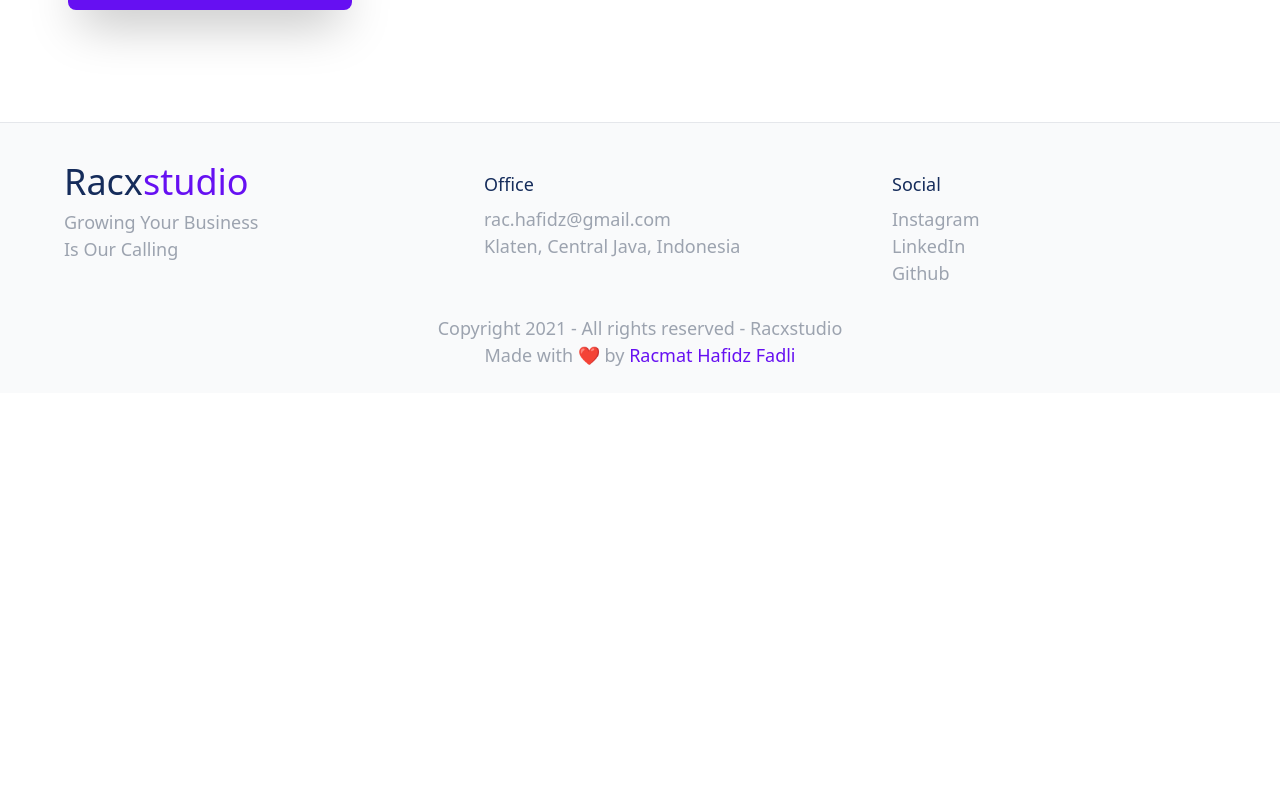
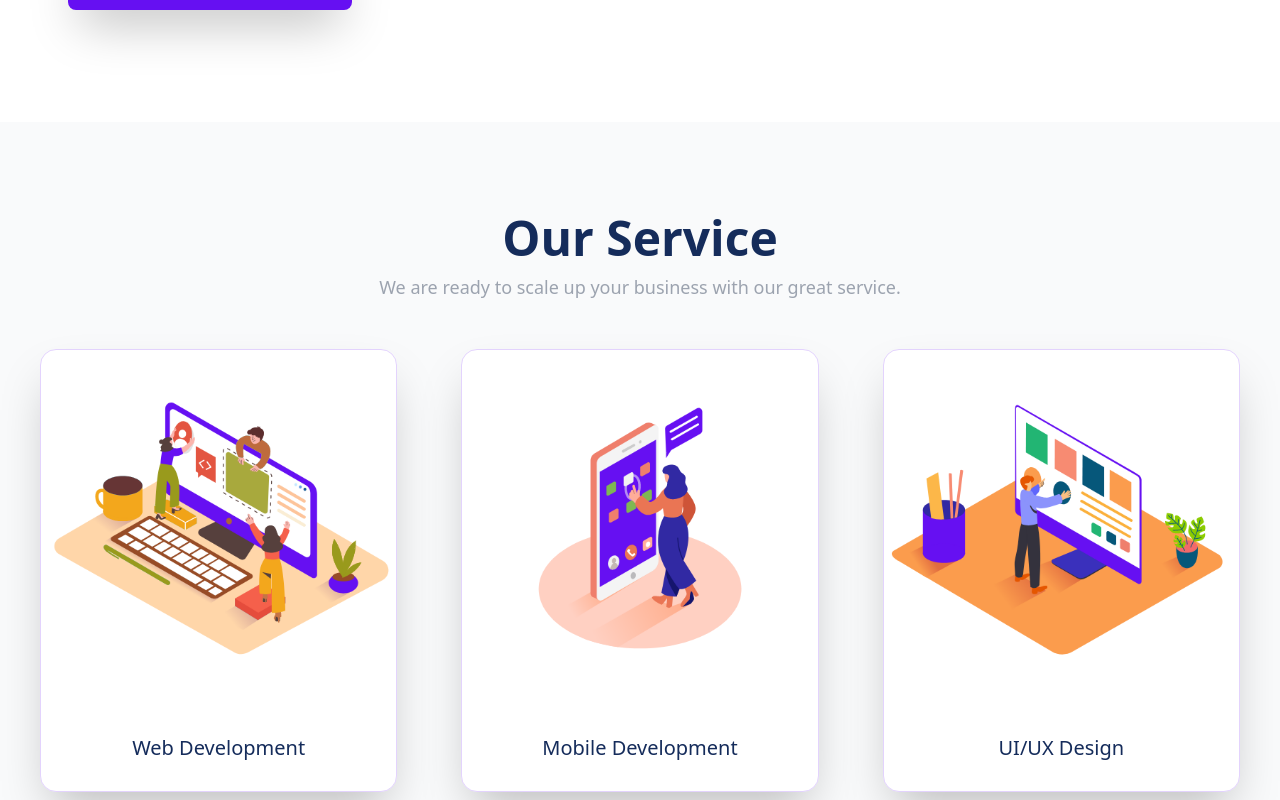
Before and after one commit to usman4222/Company-Portfolio, a React (Vite) app: page / in a window 1280 px wide. Shown: the part 640-1440 px from the top of the page. Before the commit the page ends 1033 px from the top, so only its background shows below. Built offline with nearby package versions, Linux system fonts and the light colour scheme.

Commit message:
Complete Service Section

```diff
--- /dev/null
+++ b/src/components/Service.jsx
@@ -0,0 +1,38 @@
+import React from 'react';
+
+import Fade from 'react-reveal/Fade';
+import webImage from '../assets/images/Web.png';
+import mobileImage from '../assets/images/Mobile.png';
+import designImage from '../assets/images/Design.png';
+
+export default function Service({ data }) {
+  return (
+    <div className="bg-gray-50">
+      <div className="container mx-auto pt-20 pb-28">
+        <Fade bottom>
+          <h1 className="text-5xl text-theme-blue text-center font-bold">Our Service</h1>
+
+          <p className="font-light text-lg text-gray-400 text-center mb-12">
+            We are ready to scale up your business with our great service.
+          </p>
+        </Fade>
+
+        <div className="grid grid-rows-3 px-10 gap-8 sm:grid-cols-3 sm:grid-rows-1 sm:gap-6 xl:gap-16">
+          {data.map((item, index) => (
+            <Fade bottom delay={500 * index} key={index}>
+              <div>
+                <div className="bg-white group rounded-2xl shadow-2xl border border-light-theme-purple transform transition duration-500 hover:scale-105">
+                  {item.title === "Web Development" && <img src={webImage} alt="Service" className="w-full rounded-t-2xl" />}
+                  {item.title === "Mobile Development" && <img src={mobileImage} alt="Service" className="w-full rounded-t-2xl" />}
+                  {item.title === "UI/UX Design" && <img src={designImage} alt="Service" className="w-full rounded-t-2xl" />}
+                  <h2 className="text-theme-blue text-center text-xl py-7 rounded-b-2xl">{item.title}</h2>
+                </div>
+              </div>
+            </Fade>
+          ))}
+        </div>
+
+      </div>
+    </div>
+  );
+}
--- a/src/pages/LandingPage.jsx
+++ b/src/pages/LandingPage.jsx
@@ -3,6 +3,7 @@ import Data from '../json/landingPage.json';
 import Header from '../components/Header';
 import Footer from '../components/Footer';
 import Hero from '../components/Hero';
+import Service from '../components/Service';
 
 export default class LandingPage extends Component {
   componentDidMount() {
@@ -15,11 +16,11 @@ export default class LandingPage extends Component {
       <>
         <Header location={location}  />
         <Hero {...this.props} />
-        {/* <Service data={Data.service} />
-        <Portfolio data={Data.portfolio} />
+        <Service data={Data.service} />
+        {/* <Portfolio data={Data.portfolio} />
         <Advantage data={Data.advantage} />
-        <Testimonial data={Data.testimonial} />
-        <Discuss /> */}
+        <Testimonial data={Data.testimonial} /> */}
+        {/* <Discuss /> */}
         <Footer />
       </>
     );
```
